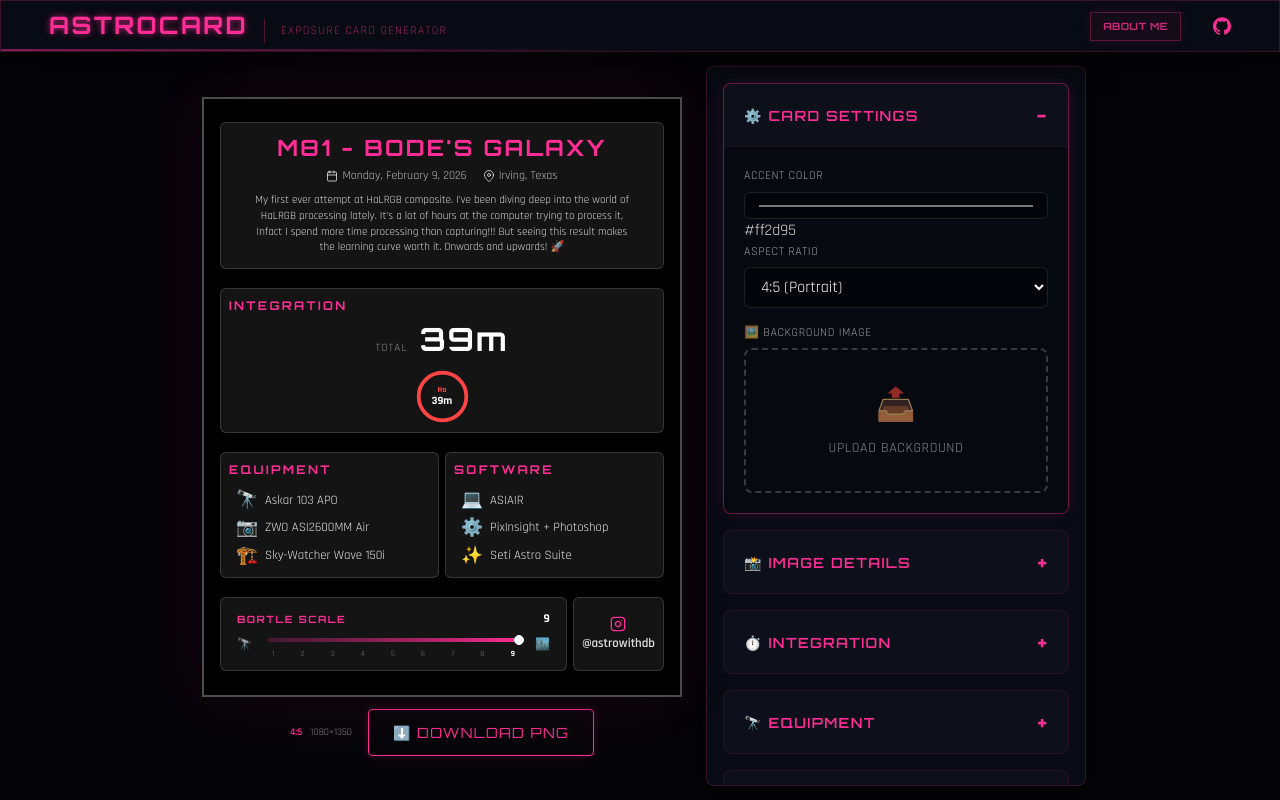
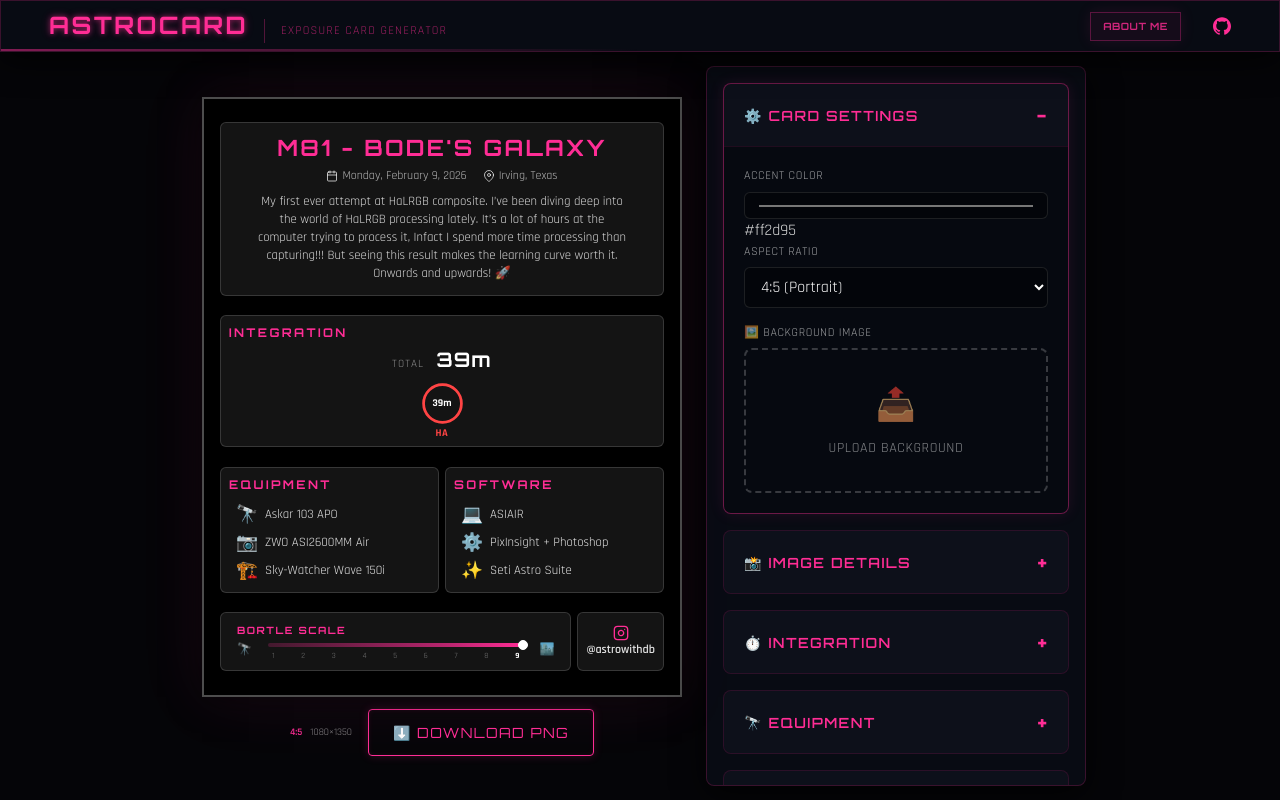
Before and after one commit to sidthesloth92/db-astro-suite, an Angular app in the folder tools/astrocard/: page / in a window 1280 px wide. Built offline with nearby package versions, Linux system fonts and the light colour scheme.

Commit message:
refactor: Adjust component spacing, font sizes, and filter ring structure for a more compact and readable UI.

```diff
--- a/tools/astrocard/src/app/components/bortle-scale/bortle-scale.css
+++ b/tools/astrocard/src/app/components/bortle-scale/bortle-scale.css
@@ -1,12 +1,12 @@
 .bortle {
-  padding: 0.25rem 0.5rem; /* Reduced vertical padding */
+  padding: 0.125rem 0.5rem; /* More compact vertical padding */
 }
 
 .bortle-header {
   display: flex;
   justify-content: space-between;
   align-items: center;
-  margin-bottom: 0.25rem; /* Reduced from 0.5rem */
+  margin-bottom: 0.125rem; /* More compact */
 }
 
 .bortle-title {
@@ -38,7 +38,7 @@
   position: relative;
   height: 4px;
   width: 100%;
-  margin: 6px 0; /* Added space above and below the bar */
+  margin: 3px 0; /* Compact margin */
 }
 
 .track-container {
--- a/tools/astrocard/src/app/components/bortle-scale/bortle-scale.html
+++ b/tools/astrocard/src/app/components/bortle-scale/bortle-scale.html
@@ -1,7 +1,6 @@
 <div class="bortle">
   <div class="bortle-header">
     <h3 class="bortle-title">BORTLE SCALE</h3>
-    <span class="bortle-value">{{ value }}</span>
   </div>
 
   <div class="bortle-row">
--- a/tools/astrocard/src/app/components/card-preview/card-preview.css
+++ b/tools/astrocard/src/app/components/card-preview/card-preview.css
@@ -107,7 +107,7 @@
 
 .card-description {
   margin-top: 0.5rem;
-  font-size: 0.7rem;
+  font-size: 0.8rem; /* Increased from 0.7rem */
   line-height: 1.4;
   color: rgba(255, 255, 255, 0.85);
   max-width: 90%;
@@ -140,7 +140,7 @@
 
 .integration-time {
   font-family: var(--db-font-display);
-  font-size: 2rem; /* Reduced from 2.5rem */
+  font-size: 1.25rem; /* Reduced further for space */
   font-weight: 700;
   line-height: 1;
   color: white;
@@ -157,9 +157,9 @@
 .filter-rings {
   display: flex;
   justify-content: center;
+  flex-wrap: wrap;
   gap: 0.5rem;
-  flex-wrap: wrap;
-  margin-top: 0.75rem; /* Only top margin added */
+  margin-top: 0.5rem;
   margin-bottom: 0;
 }
 
@@ -229,8 +229,8 @@
   flex-direction: column; /* Vertical layout */
   align-items: center;
   justify-content: center;
-  gap: 0.125rem; /* Reduced from 0.25rem */
-  padding: 0.25rem 0.5rem; /* Reduced vertical padding */
+  gap: 0; /* Removed gap */
+  padding: 0.125rem 0.5rem; /* More compact vertical padding */
   background: rgba(255, 255, 255, 0.08);
   backdrop-filter: blur(0px);
   border: 1px solid rgba(255, 255, 255, 0.15);
@@ -244,7 +244,7 @@
 }
 
 .author-handle {
-  font-size: 0.8rem; /* Slightly reduced */
+  font-size: 0.75rem; /* More compact */
   font-weight: 600;
 }
 
--- a/tools/astrocard/src/app/components/filter-ring/filter-ring.css
+++ b/tools/astrocard/src/app/components/filter-ring/filter-ring.css
@@ -1,7 +1,14 @@
+.filter-ring-container {
+  display: flex;
+  flex-direction: column;
+  align-items: center;
+  gap: 0.125rem;
+}
+
 .progress-ring {
   position: relative;
-  width: 55px;
-  height: 55px;
+  width: 45px;
+  height: 45px;
   background: transparent;
 }
 
@@ -17,7 +24,7 @@
 }
 
 .ring-fg {
-  stroke-dasharray: 163.36; /* 2 * PI * 26 */
+  stroke-dasharray: 131.95; /* 2 * PI * 21 */
   transition: stroke-dashoffset 0.5s ease;
 }
 
@@ -30,17 +37,18 @@
   justify-content: center;
 }
 
-.ring-name {
-  font-size: 0.5rem; /* Reduced for more space */
-  font-weight: 700;
-  color: var(--ring-color);
-  line-height: 1;
-  margin-bottom: 2px;
-}
-
 .ring-duration {
-  font-size: 0.7rem; /* Reduced for more space */
+  font-size: 0.65rem;
   font-weight: 700;
   color: white;
   line-height: 1;
 }
+
+.filter-label {
+  font-size: 0.65rem;
+  font-weight: 700;
+  color: var(--ring-color);
+  text-transform: uppercase;
+  letter-spacing: 0.05em;
+  line-height: 1;
+}
--- a/tools/astrocard/src/app/components/filter-ring/filter-ring.html
+++ b/tools/astrocard/src/app/components/filter-ring/filter-ring.html
@@ -1,22 +1,24 @@
-<div class="progress-ring" [style.--ring-color]="color">
-  <svg class="ring-svg" viewBox="0 0 60 60">
+<div class="filter-ring-container" [style.--ring-color]="color">
+  <div class="progress-ring">
+    <svg class="ring-svg" viewBox="0 0 50 50">
       <!-- Background circle (dim) -->
-    <circle class="ring-bg" cx="30" cy="30" r="26" fill="none" stroke-width="4" />
+      <circle class="ring-bg" cx="25" cy="25" r="21" fill="none" stroke-width="3" />
       <!-- Progress circle (colored) -->
       <circle
         class="ring-fg"
-      cx="30"
-      cy="30"
-      r="26"
+        cx="25"
+        cy="25"
+        r="21"
         fill="none"
         [style.stroke]="color"
-      stroke-width="4"
+        stroke-width="3"
         stroke-linecap="round"
         [style.strokeDashoffset]="strokeDashoffset"
       />
     </svg>
     <div class="ring-content">
-    <span class="ring-name">{{ name }}</span>
       <span class="ring-duration">{{ duration }}</span>
     </div>
   </div>
+  <span class="filter-label">{{ name }}</span>
+</div>
--- a/tools/astrocard/src/app/components/filter-ring/filter-ring.ts
+++ b/tools/astrocard/src/app/components/filter-ring/filter-ring.ts
@@ -15,8 +15,8 @@ export class FilterRingComponent {
   @Input() progress: number = 100; // Percentage of total integration time
 
   get strokeDashoffset(): number {
-    // Circle circumference = 2 * PI * radius (26)
-    const circumference = 163.36;
+    // Circle circumference = 2 * PI * radius (21)
+    const circumference = 131.95;
     // Calculate offset based on progress (100% = full circle)
     return circumference - (circumference * this.progress / 100);
   }
```
Lines whose indentation alone changed are shown as unchanged.
